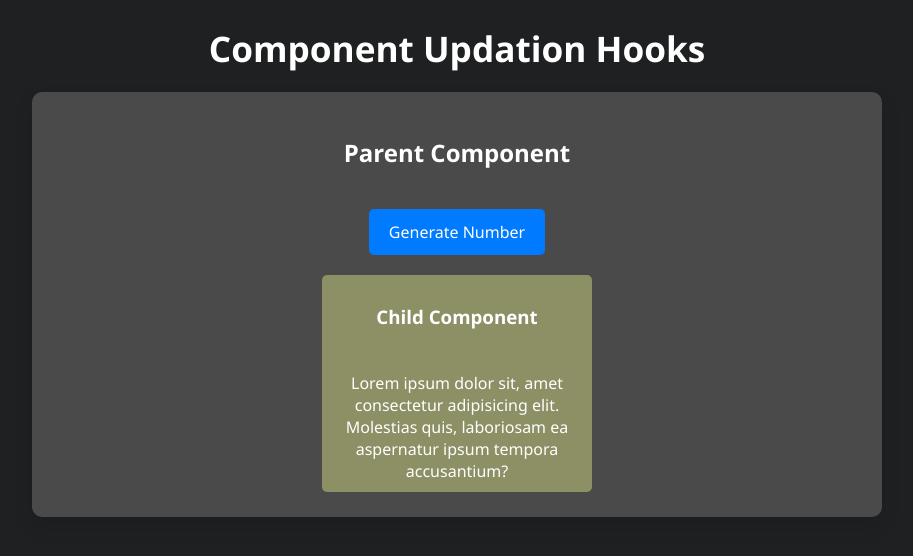
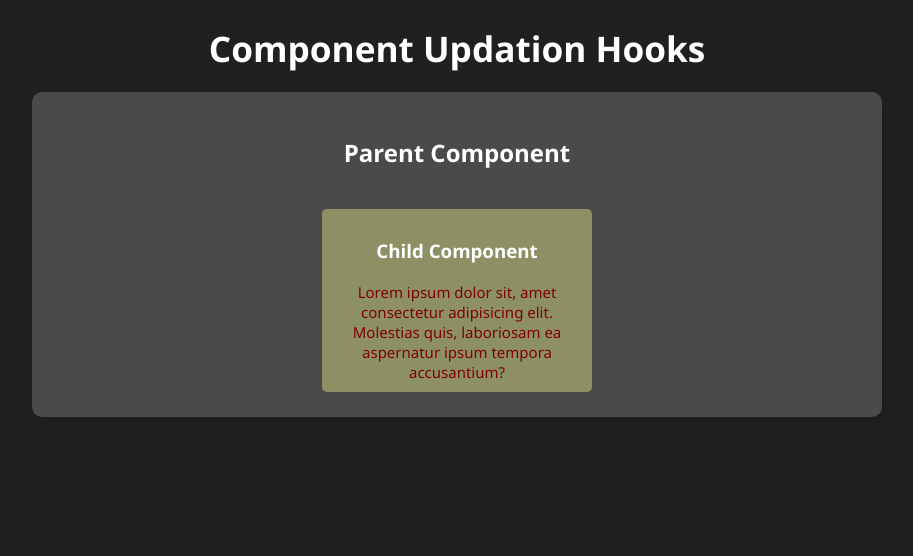
Before and after one commit to tee2490/AngularBasic, an Angular app: page / in a window 1280 px wide. Shown: the top 556 px of the page, without its empty margins (183-1096 px from the left). Built offline with nearby package versions, Linux system fonts and the light colour scheme.

Commit message:
Section04 ngAfterViewInit()

```diff
--- a/src/app/app.component.html
+++ b/src/app/app.component.html
@@ -1,11 +1,8 @@
 <h1>Component Updation Hooks</h1>
 <div class="parent-container">
   <h2>Parent Component</h2>
-  <button (click)="sendDataToChild()">Generate Number</button>
-
   <app-test>
-    <h3>{{ dataFromParent }}</h3>
-    <div #contentWrapper>
+    <div>
       Lorem ipsum dolor sit, amet consectetur adipisicing elit. Molestias quis,
       laboriosam ea aspernatur ipsum tempora accusantium?
     </div>
--- a/src/app/app.component.ts
+++ b/src/app/app.component.ts
@@ -1,4 +1,4 @@
-import { AfterContentInit, Component, DoCheck } from '@angular/core';
+import { Component, DoCheck } from '@angular/core';
 import { RouterOutlet } from '@angular/router';
 import { TestComponent } from './test/test.component';
 
@@ -10,17 +10,7 @@ import { TestComponent } from './test/test.component';
   styleUrl: './app.component.css',
 })
 export class AppComponent implements DoCheck {
-  dataFromParent: string = '';
-
-  // ngAfterContentInit(): void {
-  //   console.log('ngAfterContentInit() hook was invoked...');
-  // }
   ngDoCheck(): void {
     console.log('ngDoCheck() hook was invoked...');
   }
-
-  sendDataToChild(): void {
-    let random = Math.floor(Math.random() * 10);
-    this.dataFromParent = 'Random number: ' + random;
-  }
 }
--- a/src/app/test/test.component.ts
+++ b/src/app/test/test.component.ts
@@ -1,9 +1,8 @@
 import {
   AfterContentChecked,
   AfterContentInit,
+  AfterViewInit,
   Component,
-  ContentChild,
-  DoCheck,
   ElementRef,
   ViewChild,
 } from '@angular/core';
@@ -15,17 +14,25 @@ import {
   templateUrl: './test.component.html',
   styleUrl: './test.component.css',
 })
-export class TestComponent implements AfterContentInit, AfterContentChecked {
+export class TestComponent
+  implements AfterContentInit, AfterContentChecked, AfterViewInit
+{
   @ViewChild('wrapper') wrapper!: ElementRef;
-  @ContentChild('contentWrapper') content!: ElementRef;
 
   ngAfterContentInit(): void {
     console.log('ngAfterContentInit() was invoked...');
-    console.log('ngAfterContentInit() - wrapper: ', this.wrapper);
-    console.log('ngAfterContentInit() - content: ', this.content);
   }
 
   ngAfterContentChecked(): void {
-    console.log('ngAfterContentChecked() hook was invoked...');
+    console.log('ngAfterContentChecked() was invoked...');
+  }
+
+  ngAfterViewInit(): void {
+    const divElement: HTMLElement = this.wrapper.nativeElement;
+    divElement.style.color = 'maroon';
+    divElement.style.fontSize = '15px';
+    divElement.style.fontWeight = '300';
+
+    console.log('ngAfterViewInit() was invoked...', this.wrapper);
   }
 }
```
